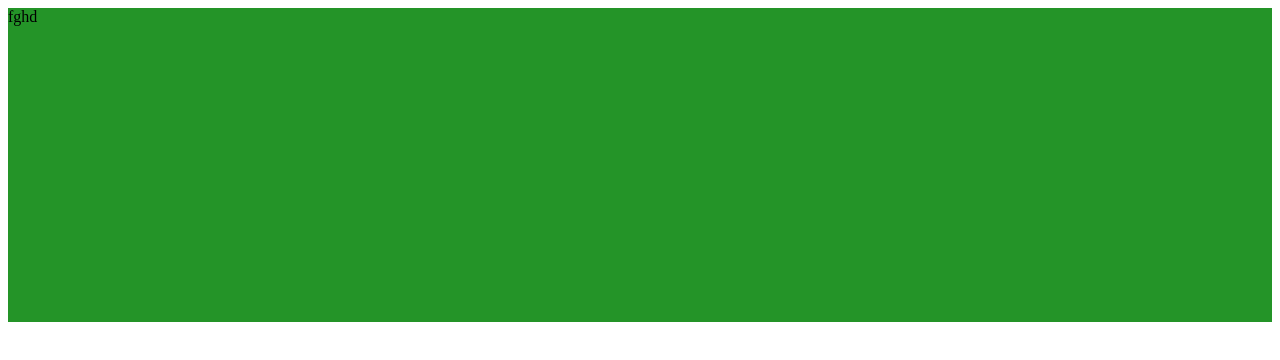
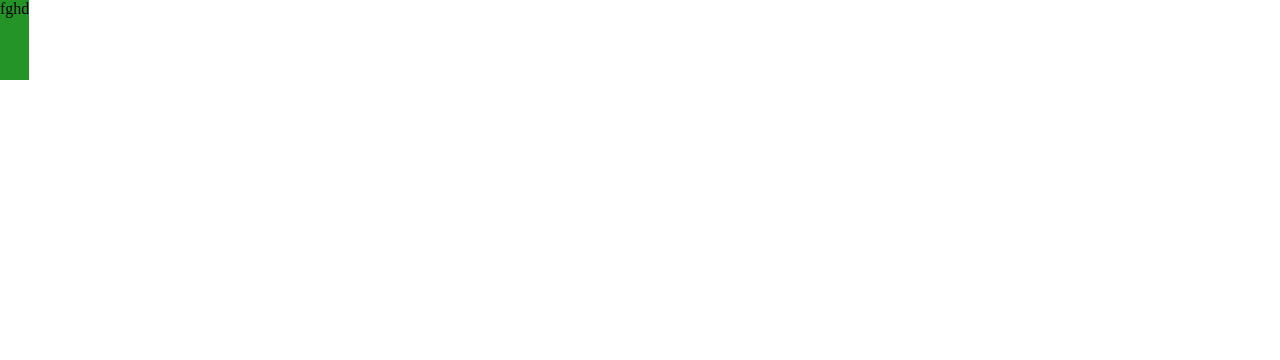
Before and after one commit to jan5nis/Schulprojekt, a plain HTML site: page index.html in a window 1280 px wide. Drawn offline with Linux system fonts and the light colour scheme.

Commit message:
Update style.css

```diff
--- a/style.css
+++ b/style.css
@@ -1,6 +1,8 @@
 .box1 {
-  position: sticky;
-  top: 0;
+  position: fixed;
+  top: 0px;
   background-color:#249428 ;
-  height:40%;
+  height:10%;
+  left: 0px;
+  overflow: hidden;
 }
```
